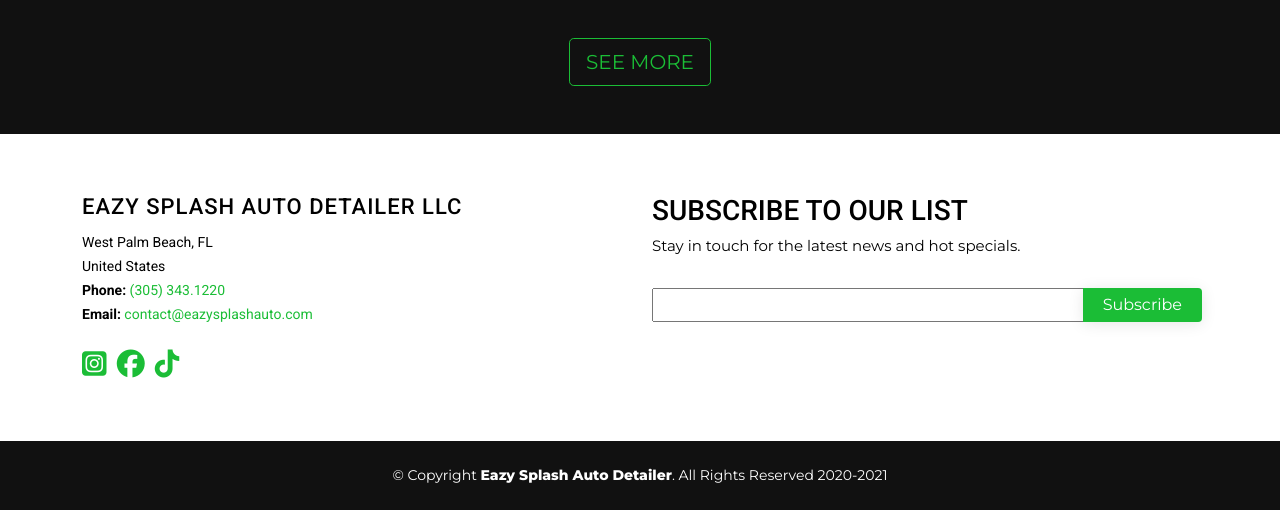
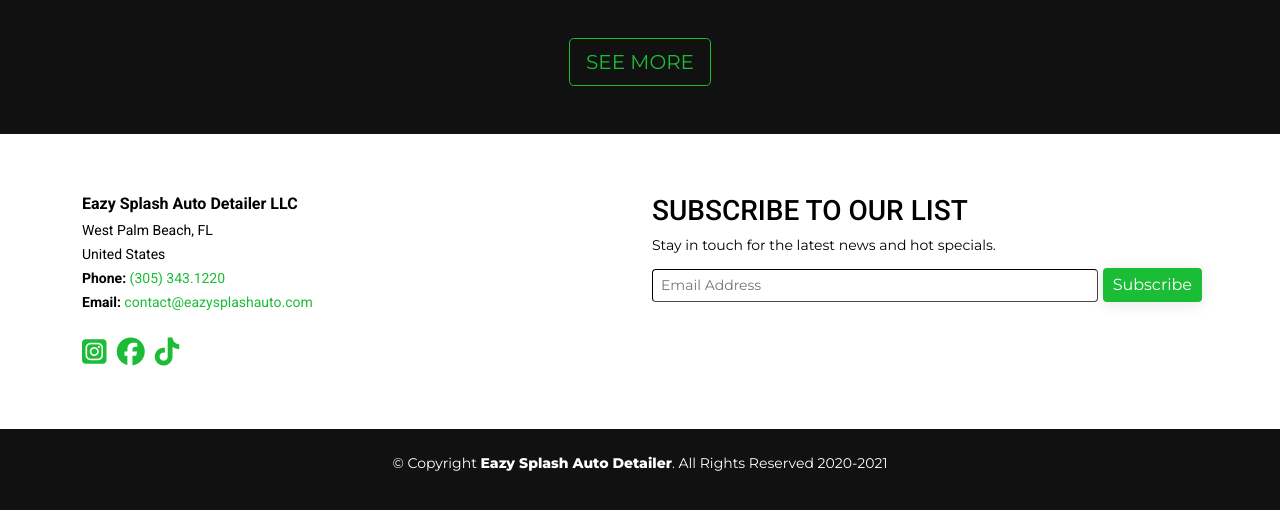
Before and after one commit to lilimina/easysplashauto, a plain HTML site: page index.html in a window 1280 px wide. Shown: the part 2963-3473 px from the top of the page. Drawn offline with Linux system fonts and the light colour scheme.

Commit message:
mailchimp form

```diff
--- a/assets/css/style.css
+++ b/assets/css/style.css
@@ -1512,7 +1512,6 @@
 }
 
 #footer .footer-top .footer-contact h3 {
-  font-size: 22px;
   margin: 0 0 10px 0;
   padding: 2px 0 2px 0;
   line-height: 1;
@@ -1535,7 +1534,8 @@
   font-weight: bold;
   color: #fff;
   position: relative;
-  padding-bottom: 12px;
+  margin-bottom: 5px;
+  /* padding-bottom: 12px; */
 }
 
 #footer .footer-top .footer-links {
@@ -1578,45 +1578,45 @@
 }
 
 #footer .footer-newsletter {
-  font-size: 15px;
+  /* font-size: 15px; */
   color: rgba(255, 255, 255, 0.7);
 }
 
-#footer .footer-newsletter h4 {
+/* #footer .footer-newsletter h4 {
   font-size: 16px;
   font-weight: bold;
   color: #fff;
   position: relative;
   padding-bottom: 12px;
-}
+} */
 
 #footer .footer-newsletter form {
-  margin-top: 30px;
+  /* margin-top: 30px; */
   background: #fff;
   position: relative;
-  border-radius: 4px 0 0 4px;
+  border-radius: 4px;
   text-align: left;
 }
 
 #footer .footer-newsletter form input[type="email"] {
-  border: 1;
-  padding: 4px 8px;
+  border-color: #4d4643;
+  border-width: thin;
+  padding: 5px 8px;
   width: calc(100% - 100px);
+  border-radius: 4px;
 }
 
 #footer .footer-newsletter form input[type="submit"] {
   position: absolute;
-  top: 0;
   right: -4px;
   bottom: 0;
   border: 0;
-  background: none;
   font-size: 16px;
-  padding: 0 20px;
+  padding: 5px 10px 5px 10px;
   background: #1bbd36 ;
   color: #fff;
   transition: 0.3s;
-  border-radius: 0 4px 4px 0;
+  border-radius: 4px;
   box-shadow: 0px 2px 15px rgba(0, 0, 0, 0.1);
 }
 
@@ -1650,6 +1650,7 @@
   color: #fff;
   text-decoration: none;
 }
+
  /* End footer */
 
  /* FAQ section */
--- a/index.html
+++ b/index.html
@@ -27,6 +27,7 @@
   <link href="assets/vendor/owl.carousel/assets/owl.carousel.min.css" rel="stylesheet">
   <link href="assets/vendor/aos/aos.css" rel="stylesheet">
   <link href="assets/vendor/remixicon/remixicon.css" rel="stylesheet">
+  <!-- <link href="//cdn-images.mailchimp.com/embedcode/slim-10_7.css" rel="stylesheet" type="text/css"> -->
   <script src="https://kit.fontawesome.com/de25aaac29.js" crossorigin="anonymous"></script>
 
   <!-- Main CSS File -->
@@ -316,7 +317,7 @@
         <div class="row">
 
           <div class="col-lg-6 col-md-6 footer-contact">
-            <h3 style="color: black;">Eazy Splash Auto Detailer LLC</h3>
+            <h4 style="color: black;">Eazy Splash Auto Detailer LLC</h4>
             <p style="color: black;">
               West Palm Beach, FL
               <br>
@@ -333,14 +334,31 @@
             </p>
           </div>
 
-          <div class="col-lg-6 col-md-6 footer-newsletter">
+          <!-- <div class="col-lg-6 col-md-6 footer-newsletter">
             <h3 style="color: black;">SUBSCRIBE TO OUR LIST</h3>
             <p style="color: black;">Stay in touch for the latest news and hot specials.</p>
             <form action="" method="post">
               <input type="email" name="email"><input type="submit" value="Subscribe">
             </form>
-          </div>
+          </div> -->
 
+          <!-- Begin Mailchimp Signup Form -->
+
+        <div class="col-lg-6 col-md-6 footer-newsletter">
+        <div id="mc_embed_signup">
+        <form action="https://eazysplashauto.us7.list-manage.com/subscribe/post?u=6cd5f7ff954488baa6e148f32&amp;id=56213f1242" method="post" id="mc-embedded-subscribe-form" name="mc-embedded-subscribe-form" class="validate" target="_blank" novalidate>
+            <div id="mc_embed_signup_scroll">
+              <h3 style="color: black;">SUBSCRIBE TO OUR LIST</h3>
+              <label for="mce-EMAIL" style="color: black; margin-bottom: 10pt;">Stay in touch for the latest news and hot specials.</label>
+              <input type="email" value="" name="EMAIL" class="email" id="mce-EMAIL" placeholder="Email Address" required>
+              <!-- <div style="position: absolute; left: -5000px;" aria-hidden="true"><input type="text" name="b_6cd5f7ff954488baa6e148f32_56213f1242" tabindex="-1" value=""></div> -->
+              <div class="clear"><input type="submit" value="Subscribe" name="subscribe" id="mc-embedded-subscribe" class="button"></div>
+            </div>
+        </form>
+        </div>
+        </div>
+
+<!--End mc_embed_signup-->
         </div>
       </div>
     </div>
```
Also changed, not shown: assets/img/special-1.jpg (deleted), assets/img/special-1.png, 1 other file.
